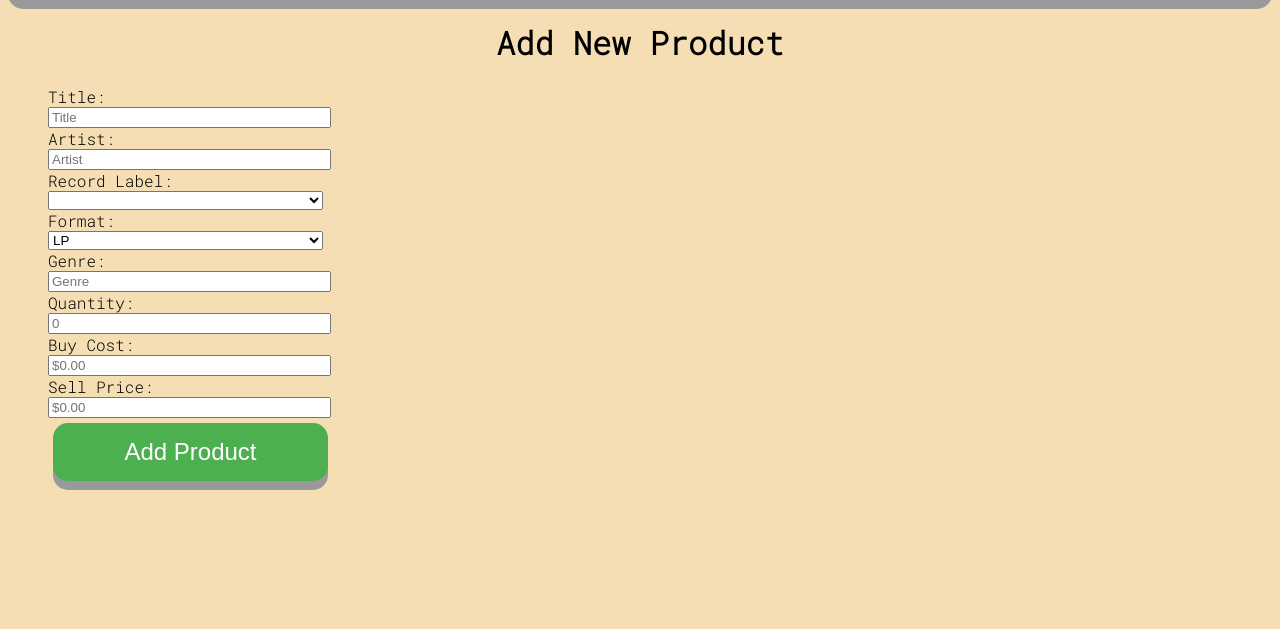
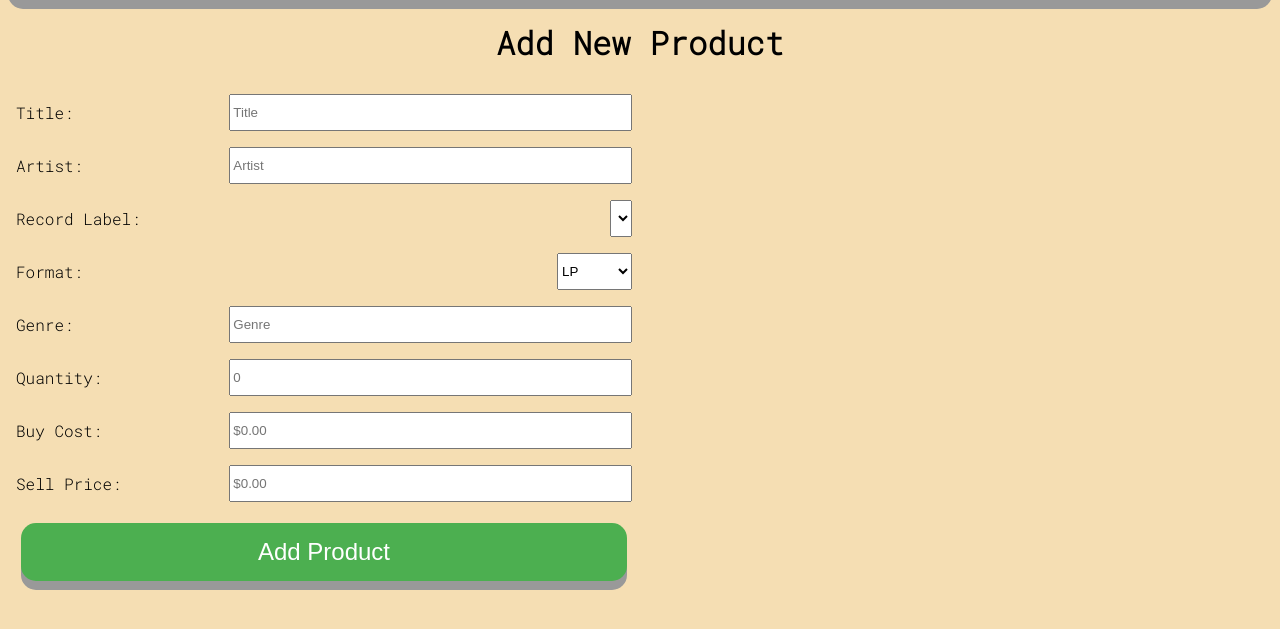
Before and after one commit to calumpetergunn/record_store_inventory, a Flask app: page /products/new in a window 1280 px wide. Shown: the part 109-738 px from the top of the page. Run offline with Flask 2, Linux system fonts and the light colour scheme; data that the repository does not hold is empty.

Commit message:
slightly less ropey css

```diff
--- a/static/style.css
+++ b/static/style.css
@@ -100,7 +100,7 @@
     border: none;
 }
 
-.form-group {
+/* .form-group {
     list-style: none;
     display: flex;
     flex-flow: column wrap;
@@ -117,4 +117,26 @@
     flex: auto;
     display: block;
     width: 275px;
+} */
+
+.flex-container {
+    list-style-type: none;
+    padding: 0;
+    border-radius: 3px;
+    width: 50%;
 }
+
+.form-group {
+    display: flex;
+    justify-content: flex-end;
+    padding: .5em;
+}
+
+.form-group > label {
+    padding: .5em 1em .5em 0;
+    flex: 1;
+}
+
+.form-group > input {
+    flex: 2;
+}
--- a/templates/index.html
+++ b/templates/index.html
@@ -1,5 +1,5 @@
 {% extends 'base.html' %}
 
 {% block content %}
-Welcome!
+
 {% endblock  %}
```
Also changed, not shown: templates/products/edit.html (+20 -9 lines).
